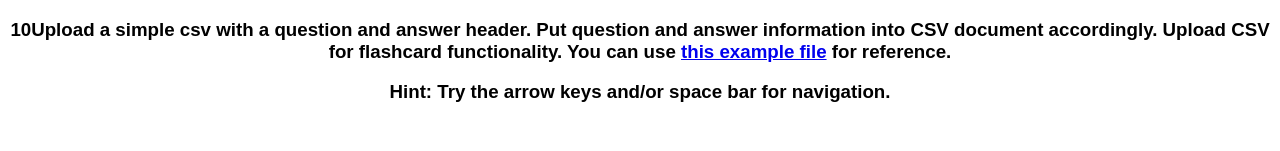
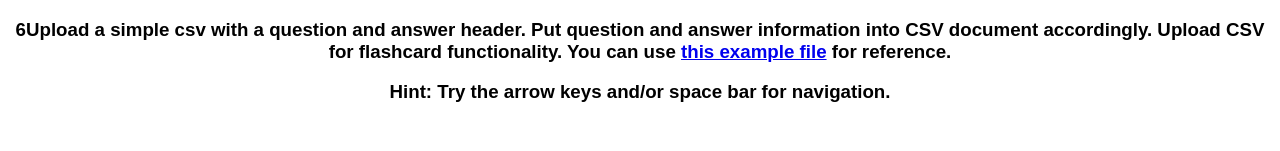
Before and after one commit to sixorfour/networkplusflashcards, a plain HTML site: page index.html in a window 1280 px wide. Shown: the top 151 px of the page. Drawn offline with Linux system fonts and the light colour scheme.

Commit message:
Update index.html

```diff
--- a/index.html
+++ b/index.html
@@ -6,7 +6,7 @@
   <link rel="stylesheet" type="text/css" href="style.css">
 </head>
 <body>
-  <h3 id="instructions">10Upload a simple csv with a question and answer header. Put question and answer information into CSV document accordingly. Upload CSV for flashcard functionality. You can use <a href="https://sixorfour.github.io/networkplusflashcards/flashcards.csv">this example file</a> for reference.</h3>
+  <h3 id="instructions">6Upload a simple csv with a question and answer header. Put question and answer information into CSV document accordingly. Upload CSV for flashcard functionality. You can use <a href="https://sixorfour.github.io/networkplusflashcards/flashcards.csv">this example file</a> for reference.</h3>
   <h3>Hint: Try the arrow keys and/or space bar for navigation.</h3>
   <button id="loadNewButton" class="top-right" style="display: none;">Load New</button>
   <div class="container">
```
